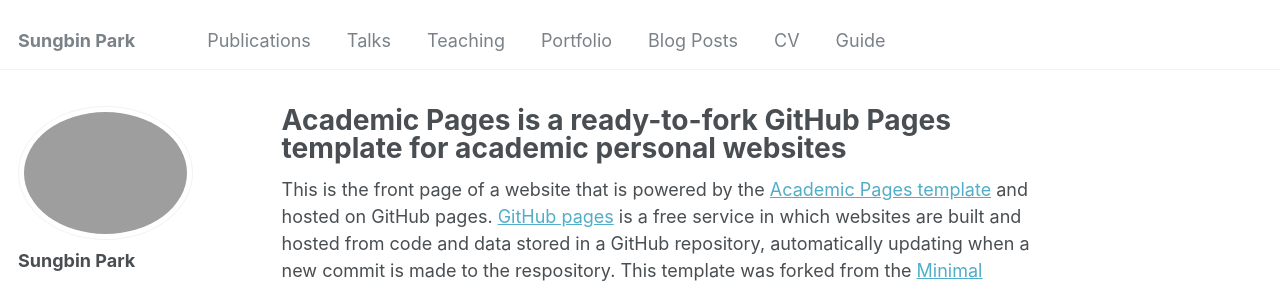
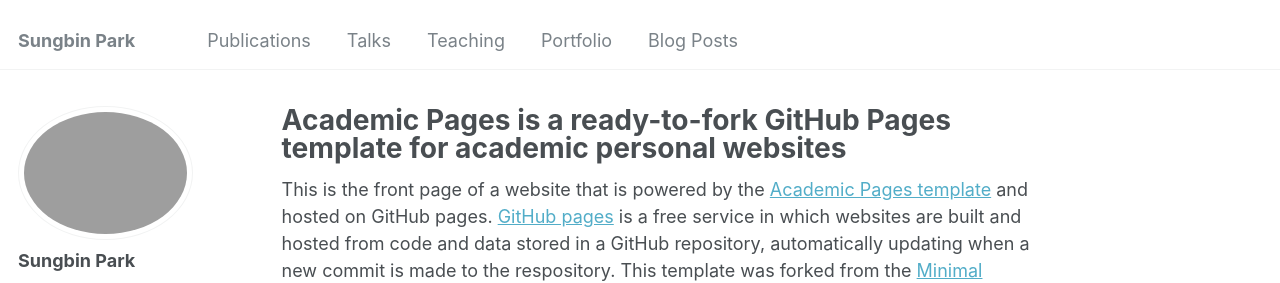
Before and after one commit to sungbinnpark/sungbinnpark.github.io, a Jekyll site: the page built from _pages/about.md, in a window 1280 px wide. Shown: the top 283 px of the page. Built offline with Jekyll 4.4.1, drawn with Linux system fonts in a browser that asks for light colours.

Commit message:
Update navigation.yml

```diff
--- a/_data/navigation.yml
+++ b/_data/navigation.yml
@@ -20,8 +20,8 @@ main:
   - title: "Blog Posts"
     url: /year-archive/
 
-  - title: "CV"
-    url: /cv/
+  - title: #
+    url: #
 
-  - title: "Guide"
-    url: /markdown/
+  - title: #
+    url: #
```
